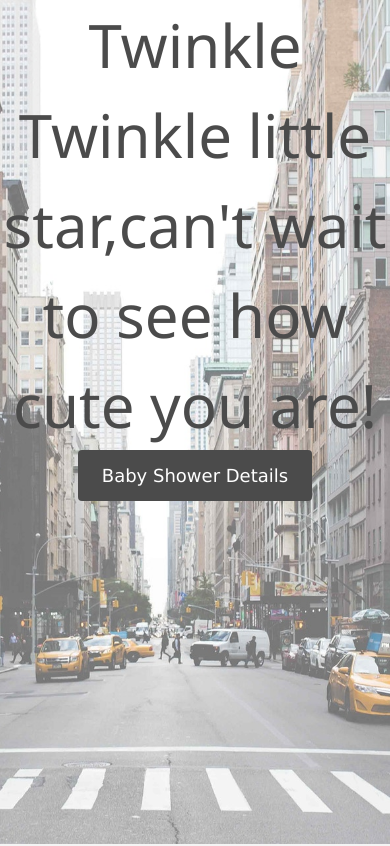
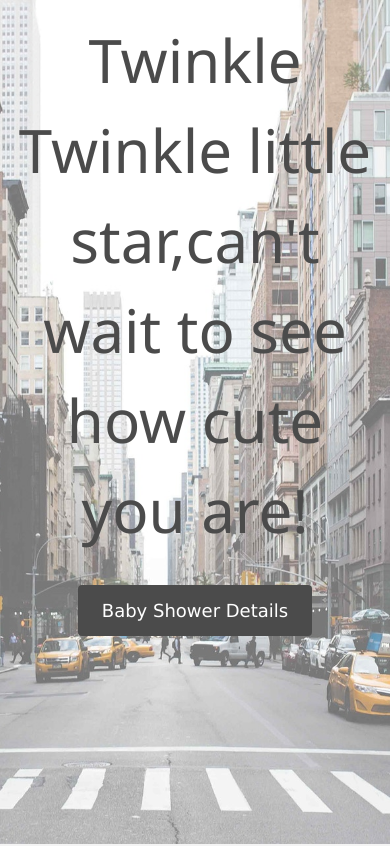
Before and after one commit to avanish-patel/InvitationCard, an Angular app: page / in a window 390 px wide. Shown: the top 846 px of the page. Built offline with nearby package versions, Linux system fonts and the light colour scheme.

Commit message:
Fixed main title rendering on desktop and mobile responsive

```diff
--- a/src/app/app.component.css
+++ b/src/app/app.component.css
@@ -117,6 +117,13 @@ font-family: 'Dosis', sans-serif;
       margin: 20px;
   }
 
-  .w3-center {
+  .center-width {
       margin: 0px;
+      padding: 15px;
   }
+
+  @media (min-width: 800px) {
+        .center-width {
+            padding: 100px;
+        }
+  }
--- a/src/app/app.component.html
+++ b/src/app/app.component.html
@@ -100,9 +100,9 @@
 
 <div class="pimg1">
     <div class="heading" >
-    <h3 class="w3-center title">Twinkle Twinkle little star,can't wait to see how cute
+    <h3 class="w3-center title center-width">Twinkle Twinkle little star,can't wait to see how cute
         you are!</h3>
-  <p class="w3-center"><a href="#details" class="w3-button w3-black w3-round w3-padding-large w3-large">Baby Shower
+  <p class="w3-center center-width"><a href="#details" class="w3-button w3-black w3-round w3-padding-large w3-large">Baby Shower
           Details</a></p>
     </div>
 </div>
```
